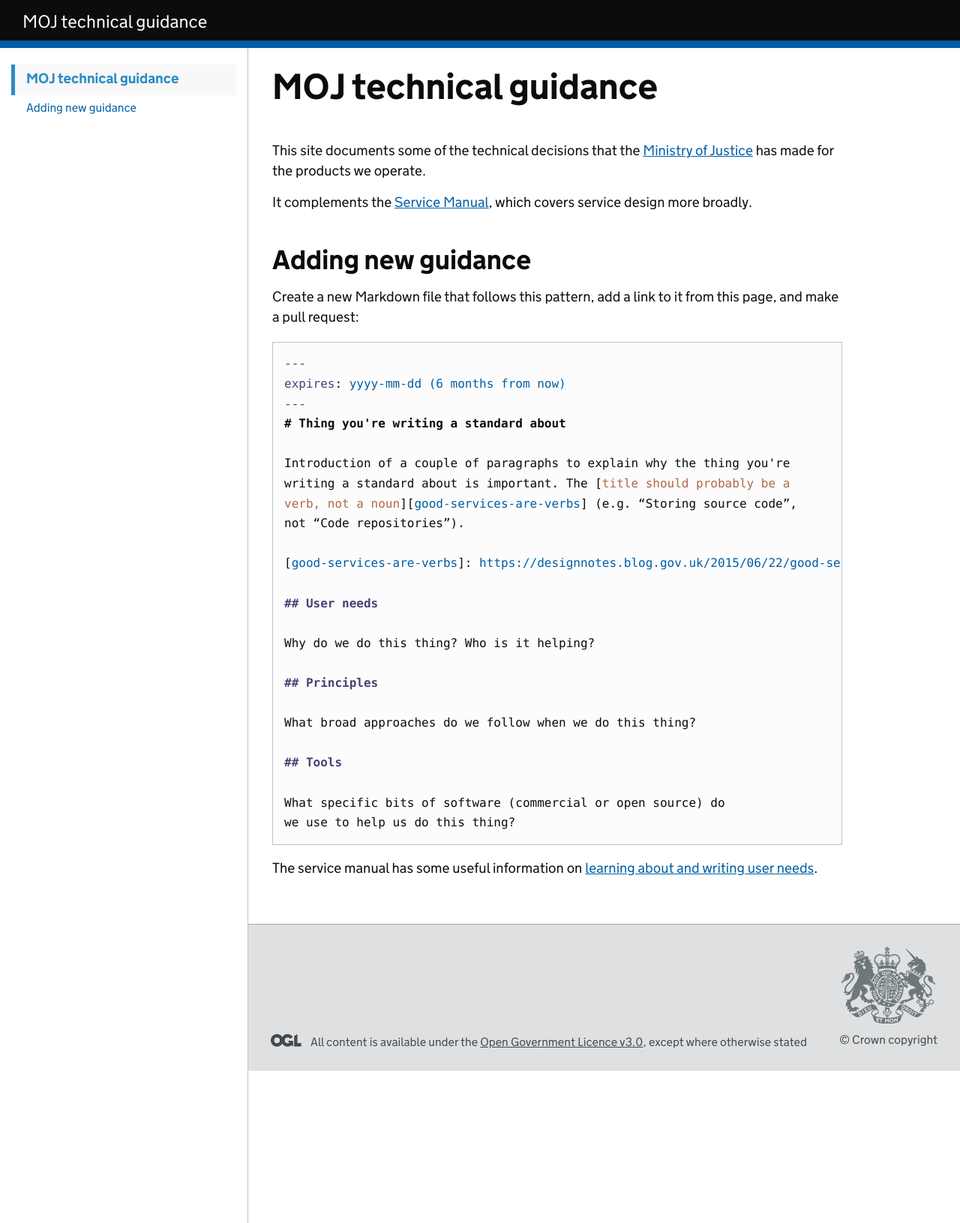
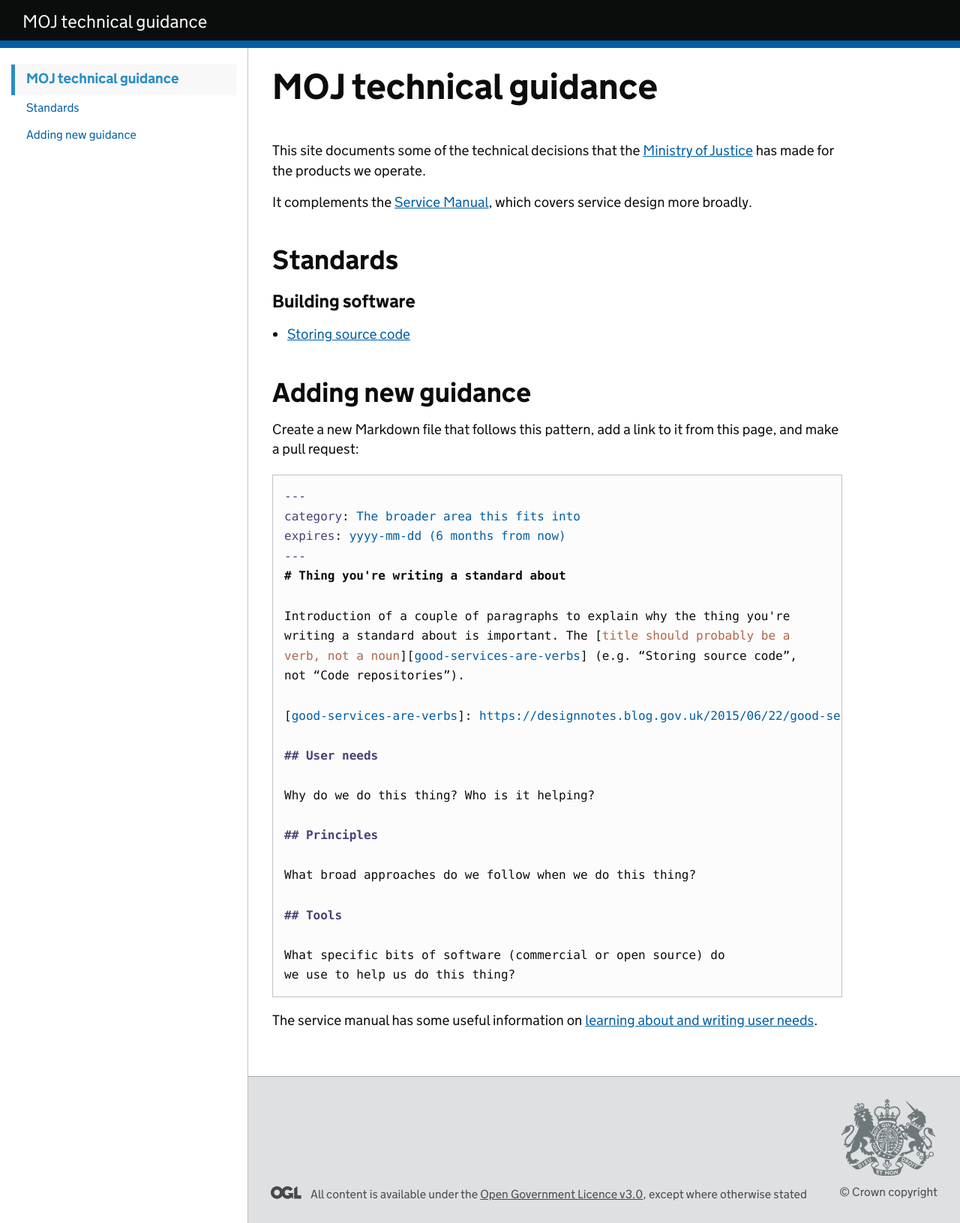
Before and after one commit to ministryofjustice/technical-guidance, a Jekyll site: the page built from index.md, in a window 1280 px wide. Shown: the whole page at 75% size. Built offline with Jekyll 4.4.1, drawn with Linux system fonts in a browser that asks for light colours; our own code applies the rules of GitHub Pages for plain Markdown files.

Commit message:
Autogenerate the list of standards on the homepage
Rather than having to manually manage and update the list of standards
on the homepage, it would be nice if we can get Jekyll to do it for us.

To do that, we first mark everything in `/standards/` as a standard
from Jekyll's config. We can then filter `site.pages` to just get those
items, group them by their `category`, and render the list of standards
with appropriate headings.

Unfortunately, the headings generated here are rendered using Liquid
and so don't render correctly in the table of contents sidebar. This is
because we're unable (so far as I can tell) to parse the Liquid tags
before running `markdownify`. To avoid rendering garbage headings,
then, we apply the [`{:.no_toc}` Kramdown
attribute](https://kramdown.gettalong.org/converter/html.html#toc)
(which excludes them from) the table of contents.

This also adds an appropriate category to `storing-source-code.md`, and
adds an example to the index.

````diff
--- a/_config.yml
+++ b/_config.yml
@@ -1,3 +1,10 @@
 title: MOJ technical guidance
 
 permalink: pretty
+
+defaults:
+  -
+    scope:
+      path: "standards"
+    values:
+      standard: true
--- a/index.md
+++ b/index.md
@@ -7,6 +7,26 @@ has made for the products we operate.
 It complements the [Service Manual](https://www.gov.uk/service-manual),
 which covers service design more broadly.
 
+## Standards
+
+{% assign standards = site.pages
+  | where: "standard", true
+  | group_by: "category" %}
+
+{% for standard_group in standards %}
+{% if standard_group.name != "" %}
+### {{ standard_group.name }}
+{:.no_toc}
+{% else %}
+### General standards
+{:.no_toc}
+{% endif %}
+
+{% for standard in standard_group.items %}
+- [{{ standard.title }}]({{ standard.url }})
+{% endfor %}
+{% endfor %}
+
 ## Adding new guidance
 
 Create a new Markdown file that follows this pattern, add a link to it
@@ -14,6 +34,7 @@ from this page, and make a pull request:
 
 ```markdown
 ---
+category: The broader area this fits into
 expires: yyyy-mm-dd (6 months from now)
 ---
 # Thing you're writing a standard about
--- a/standards/storing-source-code.md
+++ b/standards/storing-source-code.md
@@ -1,4 +1,5 @@
 ---
+category: Building software
 expires: 2018-01-31
 ---
 # Storing source code
````
